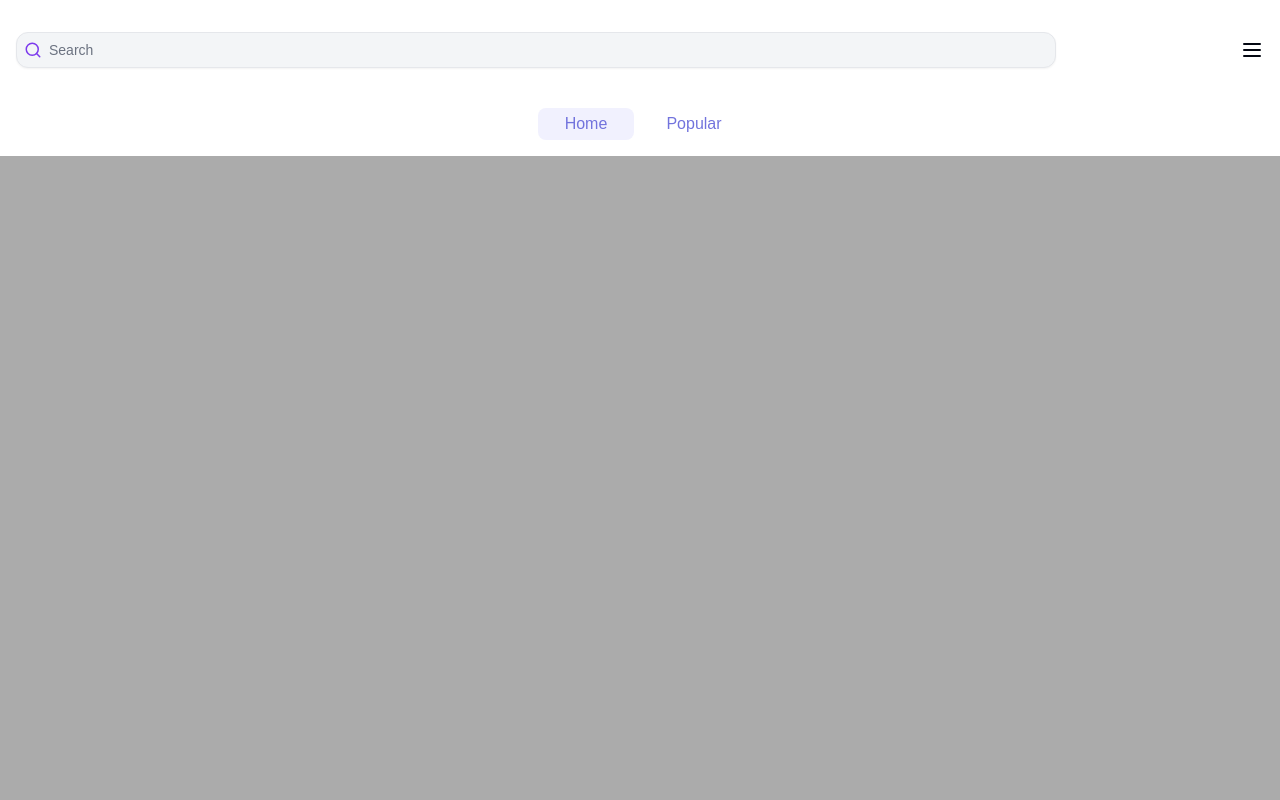
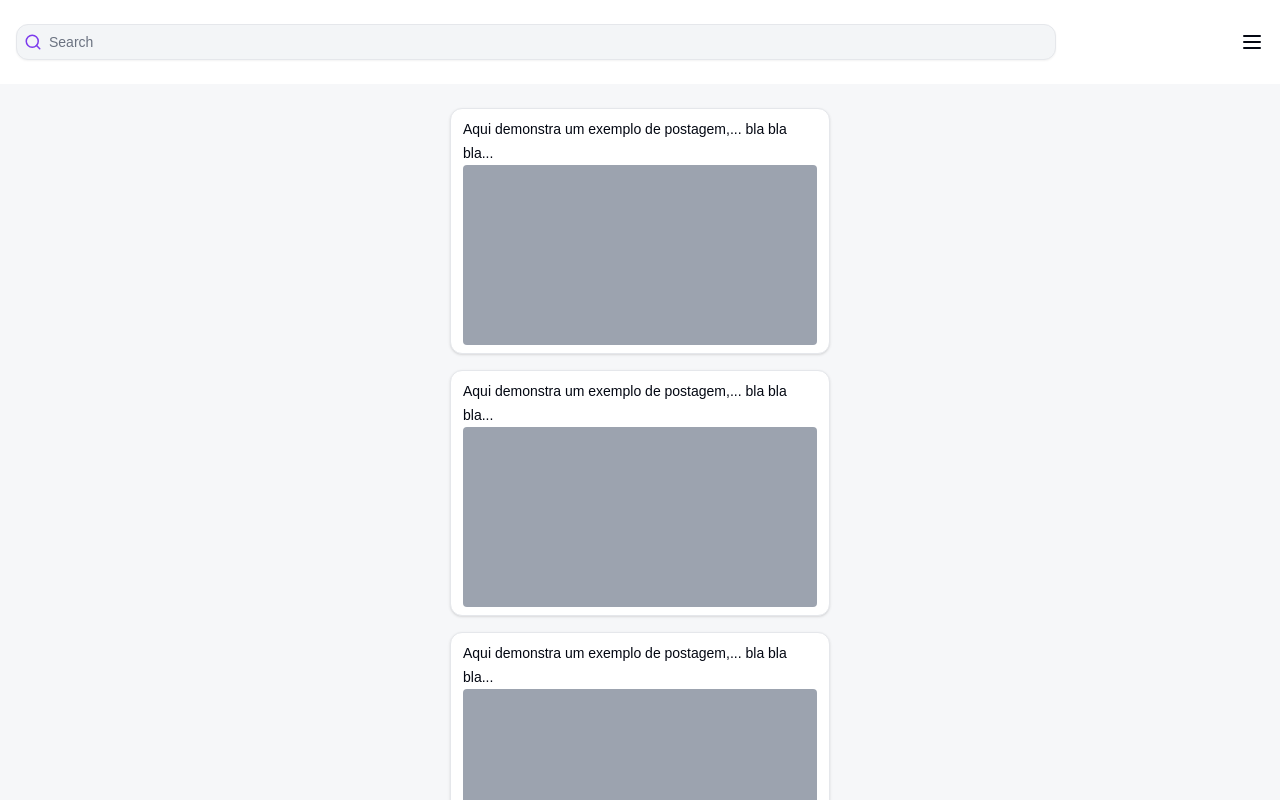
Before and after one commit to devvieiira/3T-TAI, a Next.js app: page / in a window 1280 px wide. Shown: the top 800 px of the page. Built offline with nearby package versions, Linux system fonts and the light colour scheme.

Commit message:
[feat]: add post mapping

```diff
--- a/src/app/page.tsx
+++ b/src/app/page.tsx
@@ -1,12 +1,33 @@
+import { Card } from "@/components/ui/card";
 import { Input } from "@/components/ui/input";
 import { Menu, Search } from "lucide-react";
 import Link from "next/link";
 
 export default function Home() {
+	const example = [
+		{
+			value: "1",
+		},
+		{
+			value: "2",
+		},
+		{
+			value: "3",
+		},
+		{
+			value: "4",
+		},
+		{
+			value: "5",
+		},
+		{
+			value: "6",
+		},
+	];
 	return (
-		<main className="min-h-screen bg-figma-background">
+		<main className="min-h-screen bg-figma-background mb-10">
 			{/* BARRA DE PESQUISA E MENU */}
-			<header className="my-2 bg-white">
+			<header className="bg-white">
 				<div className="flex items-center justify-between space-x-2 px-4  py-6">
 					<div className="w-5/6 flex items-center relative">
 						<Input
@@ -19,21 +40,22 @@ export default function Home() {
 						<Menu />
 					</Link>
 				</div>
-				<nav className="flex justify-center space-x-3 py-4">
-					<Link
-						href="#"
-						className="w-24 text-figma-primary bg-figma-violet flex items-center justify-center py-1 rounded-lg"
-					>
-						Home
-					</Link>
-					<Link
-						href="#"
-						className="w-24 text-figma-primary flex items-center justify-center py-1 rounded-lg"
-					>
-						Popular
-					</Link>
-				</nav>
 			</header>
+			{/* BODY */}
+			<div className="flex flex-col items-center py-6 space-y-4">
+				{example.map((item) => (
+					<Card className="w-[380px] px-3 py-2" key={item.value}>
+						{/* corpo da postagen */}
+						<div>
+							<span className="text-sm">
+								Aqui demonstra um exemplo de postagem,... bla bla bla...
+							</span>
+							<div className="w-full h-[180px] bg-gray-400 rounded-sm" />
+						</div>
+						{/* EM BREVE: LIKES E COMENTÁRIOS */}
+					</Card>
+				))}
+			</div>
 		</main>
 	);
 }
--- a/tailwind.config.ts
+++ b/tailwind.config.ts
@@ -52,7 +52,7 @@ const config: Config = {
 				},
 				figma: {
 					gray: "#F3F5F7",
-					background: "#ABABAB",
+					background: "#F6F7F9",
 					primary: "#7273DD",
 					violet: "#F1F1FE",
 				},
```
